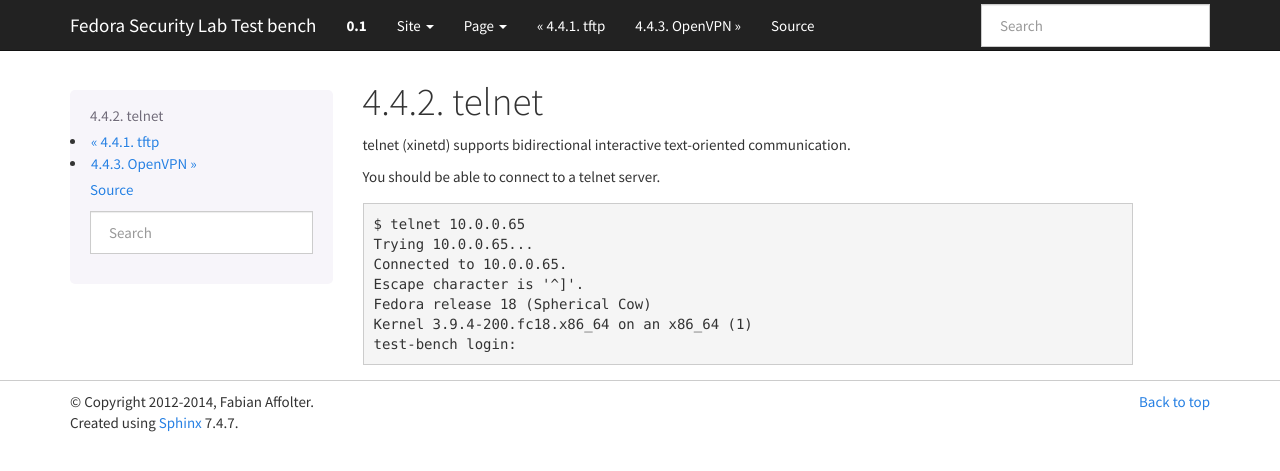
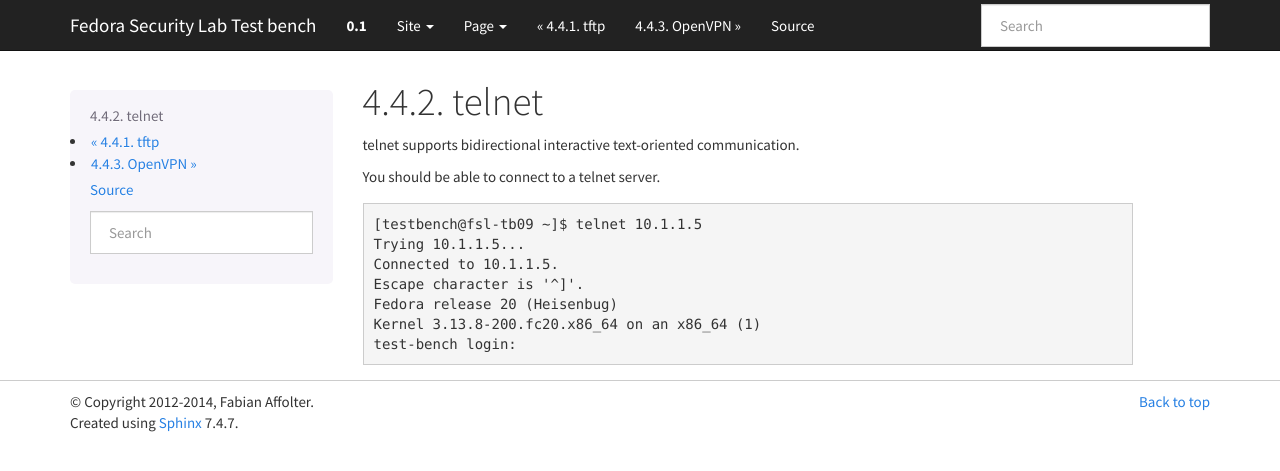
Before and after one commit to fabaff/fsl-test-bench, a Sphinx documentation site: the page built from docs/services/misc/telnet.rst, in a window 1280 px wide. Shown: the top 471 px of the page. Built offline with Sphinx 7.4.7, drawn with Linux system fonts in a browser that asks for light colours; formulas are drawn with MathJax 3.

Commit message:
update (no more xinetd)

```diff
--- a/docs/services/misc/telnet.rst
+++ b/docs/services/misc/telnet.rst
@@ -5,14 +5,14 @@
 telnet
 ======
 
-telnet (xinetd) supports  bidirectional interactive text-oriented communication.
+telnet supports  bidirectional interactive text-oriented communication.
 
 You should be able to connect to a telnet server. ::
 
-    $ telnet 10.0.0.65
-    Trying 10.0.0.65...
-    Connected to 10.0.0.65.
+    [testbench@fsl-tb09 ~]$ telnet 10.1.1.5
+    Trying 10.1.1.5...
+    Connected to 10.1.1.5.
     Escape character is '^]'.
-    Fedora release 18 (Spherical Cow)
-    Kernel 3.9.4-200.fc18.x86_64 on an x86_64 (1)
+    Fedora release 20 (Heisenbug)
+    Kernel 3.13.8-200.fc20.x86_64 on an x86_64 (1)
     test-bench login:
```
